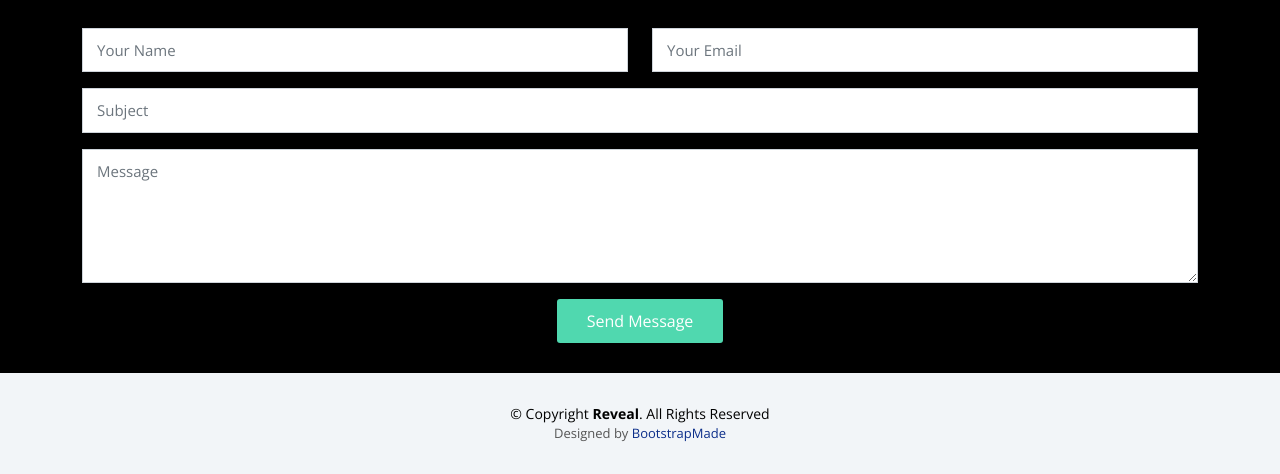
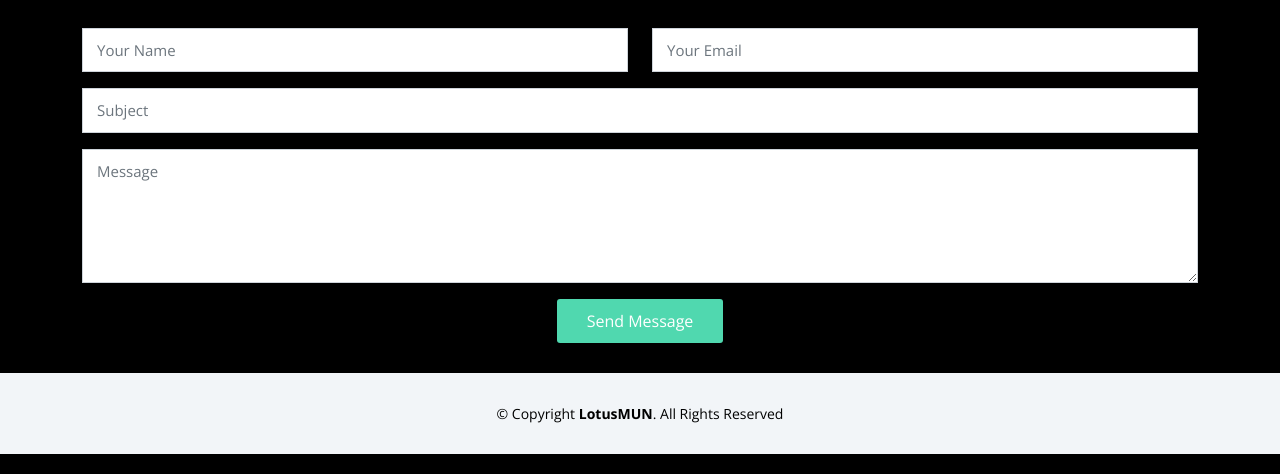
Before and after one commit to AaravGarg16/LOTUS-MUN, a plain HTML site: page index.html in a window 1280 px wide. Shown: the part 4089-4563 px from the top of the page. Drawn offline with nearby package versions, Linux system fonts and the light colour scheme.

Commit message:
modified:   index.html

```diff
--- a/index.html
+++ b/index.html
@@ -421,7 +421,7 @@
       </div>
 
       <div class="container mb-4">
-        <iframe src="https://www.google.com/maps/embed?pb=!1m18!1m12!1m3!1d22864.11283411948!2d-73.96468908098944!3d40.630720240038435!2m3!1f0!2f0!3f0!3m2!1i1024!2i768!4f13.1!3m3!1m2!1s0x89c24fa5d33f083b%3A0xc80b8f06e177fe62!2sNew+York%2C+NY%2C+USA!5e0!3m2!1sen!2sbg!4v1540447494452" width="100%" height="380" frameborder="0" style="border:0" allowfullscreen></iframe>
+        <iframe src="https://www.google.com/maps/embed?pb=!1m23!1m12!1m3!1d28067.37685272871!2d77.03834353807116!3d28.436689429693022!2m3!1f0!2f0!3f0!3m2!1i1024!2i768!4f13.1!4m8!3e6!4m0!4m5!1s0x390d2270308d08f5%3A0x4ab18ceaf425acb8!2slotus%20valley%20international%20school%20gurgaon!3m2!1d28.4160765!2d77.0689738!5e0!3m2!1sen!2sin!4v1669818477210!5m2!1sen!2sin"width="100%" height="380" frameborder="0" style="border:0" allowfullscreen></iframe>
       </div>
 
       <div class="container">
@@ -461,16 +461,9 @@
   <footer id="footer">
     <div class="container">
       <div class="copyright">
-        &copy; Copyright <strong>Reveal</strong>. All Rights Reserved
+        &copy; Copyright <strong>LotusMUN</strong>. All Rights Reserved
       </div>
       <div class="credits">
-        <!--
-        All the links in the footer should remain intact.
-        You can delete the links only if you purchased the pro version.
-        Licensing information: https://bootstrapmade.com/license/
-        Purchase the pro version with working PHP/AJAX contact form: https://bootstrapmade.com/buy/?theme=Reveal
-      -->
-        Designed by <a href="https://bootstrapmade.com/">BootstrapMade</a>
       </div>
     </div>
   </footer><!-- End Footer -->
```
